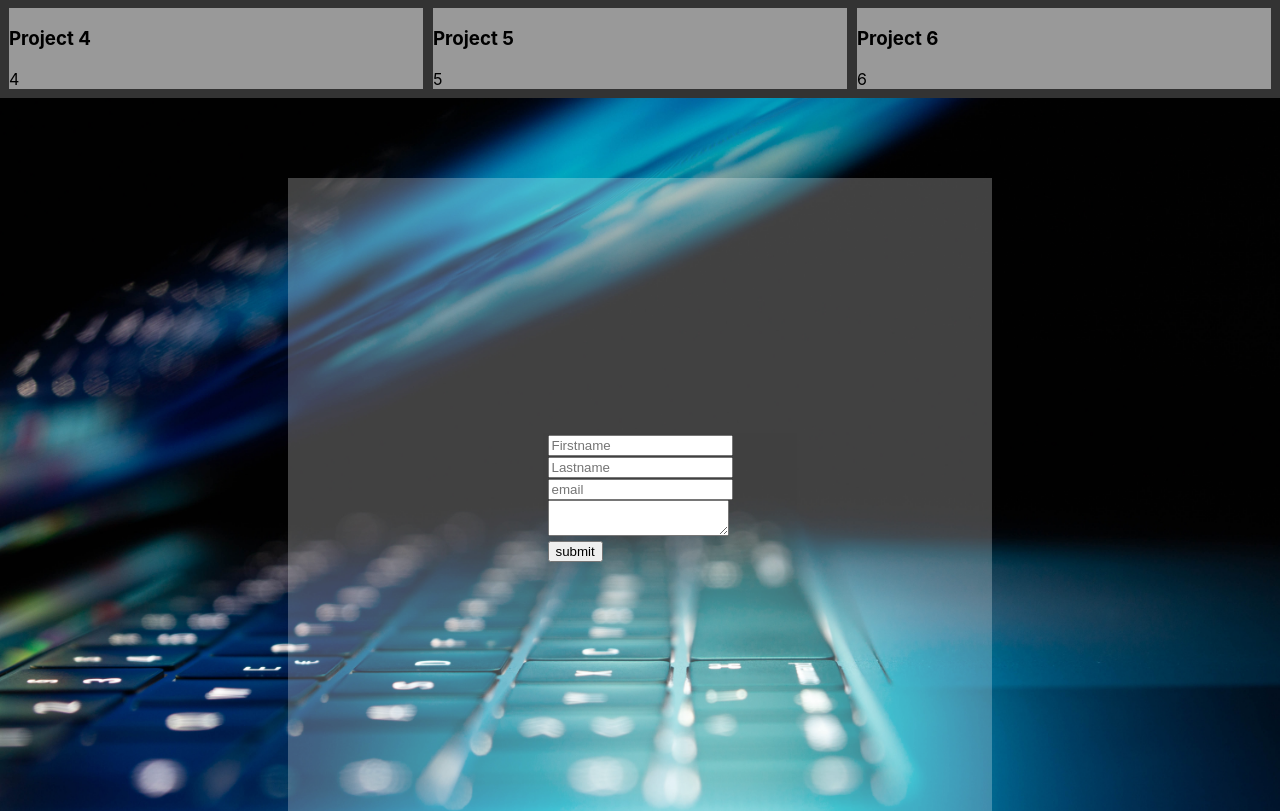
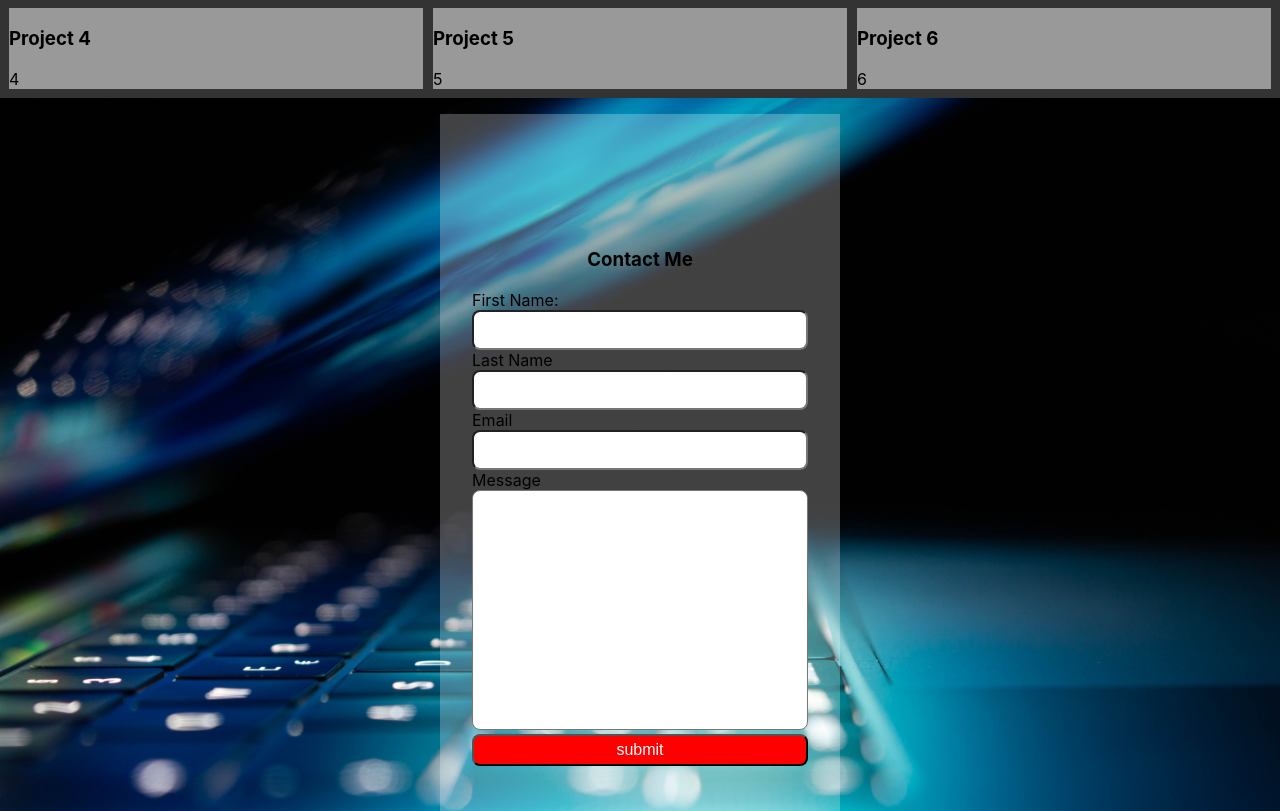
Before and after one commit to ed-f-jones/my-portfolio, a React (Create React App) app: page / in a window 1280 px wide. Shown: the part 1503-2314 px from the top of the page. Built offline with nearby package versions, Linux system fonts and the light colour scheme.

Commit message:
form section styled and completed

```diff
--- a/src/App.css
+++ b/src/App.css
@@ -76,7 +76,7 @@ li a:hover {
   background-color: #fff;
   color: #333;
   transition:  all 1s ease-in-out;
-  padding: 0 20px;
+  padding: 0 1.25rem;
 }
 
 .hero {
@@ -152,23 +152,55 @@ li a:hover {
 }
 
 .section-contact {
-  width: 100vw;
+  max-width: 100vw;
   height: 100vh;
-  padding: .5rem;
-  display: grid;
+  background: url('img/img-2.jpg');
+  background-size: cover;
+  margin: auto;
+  padding: 1rem;
+}
+
+.contact-container {
+  width: 25rem;
+  height: 100%;
+  background-color: rgba(255, 255, 255, 0.25);
+  display: flex;
+  flex-direction: column;
   justify-content: center;
   align-items: center;
-  background: url('img/img-2.jpg');
-  background-size: cover;
+  align-self: center;
+  padding: 1rem;
+  margin: auto;
+}
+label {
+  display: block;
 }
 
- .contact-form {
-  width: 55vw;
-  height: 80vh;
-  background-color: rgba(255, 255, 255, 0.25);
-  display: grid;
-  justify-content: center;
-  align-items: center;
+input {
+  display: block;
+  width: 21rem;
+  height: 2.5rem;
+  border-radius: .5rem;
+  outline: none;
+}
+
+textarea {
+  width: 21rem;
+  height: 15rem;
+  border-radius: .5rem;
+  outline: none;
+  resize: none;
+  padding: .5rem;
+}
+
+button {
+  width: 21rem;
+  height: 2rem;
+  background-color: red;
+  color: #fff;
+  border-radius: .5rem;
+  font-size: 1rem;
+  outline: none;
 }
 
 footer {
--- a/src/components/Contact.js
+++ b/src/components/Contact.js
@@ -8,32 +8,29 @@ import React from 'react'
     return (
         <section className="section-contact">
             <div className="contact-container">
-                <div>
-                    <div data-aos="fade-in" data-aos-duration="1500" className="contact-form">
+                <h3>Contact me</h3>
                 <form>
                     <div>
-                                <input type="text" id="firstname" placeholder="Firstname">
-                                </input>
+                        <label for="firstname">first name:</label>
+                        <input type="text" id="firstname"/>
                     </div>
 
                     <div>
-                                <input type="text" id="lastname" placeholder="Lastname">
-                                </input>
+                        <label for="lastname">last name</label>
+                        <input type="text" id="lastname"/>
                     </div>
 
                     <div>
-                                <input type="email" id="email" placeholder="email">
-                                </input>
+                        <label for="email">email</label>
+                        <input type="email" id="email"/>
                     </div>
+
                     <div>
-                                <textarea palceholder="Enter meassage here...">
-
-                                </textarea>
+                        <label for="message">message</label>
+                        <textarea id="message"></textarea>
                     </div>
+                </form>
                 <button>submit</button>
-                        </form>
-                    </div>
-                </div>
             </div>
         </section>
     )
```
Lines whose indentation alone changed are shown as unchanged.
